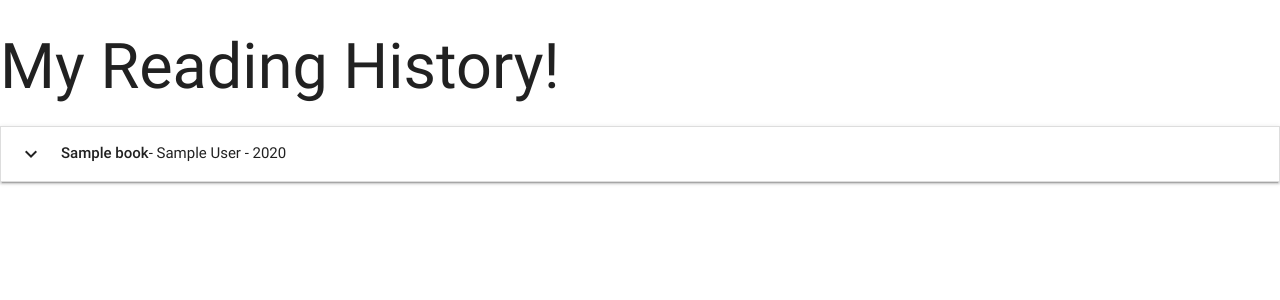
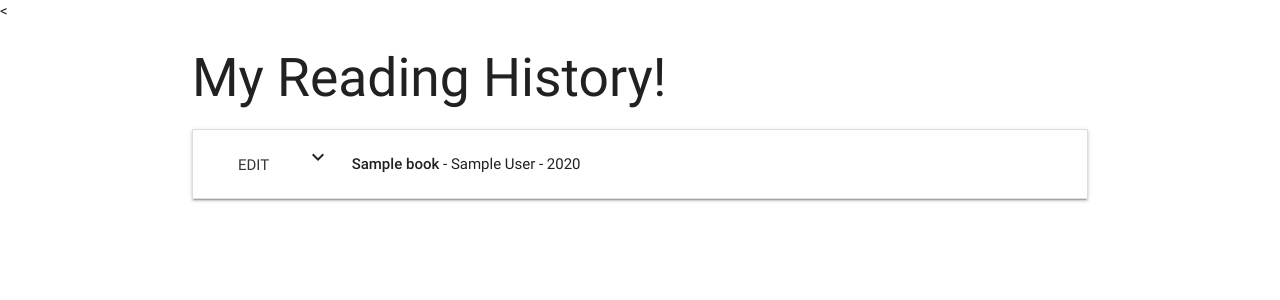
Before and after one commit to nitr-am/milestone_3_python_mongoDB, a Flask app: page / in a window 1280 px wide. Shown: the top 300 px of the page. Run offline with Flask 2, Linux system fonts and the light colour scheme; a database or web service that is not in the repository returns one stand-in record (values such as "Sample title"); some libraries are stand-ins or nearby versions.

Commit message:
Adding different function

```diff
--- a/app.py
+++ b/app.py
@@ -28,6 +28,30 @@ def add_new_book():
     books.insert_one(request.form.to_dict())
     return redirect(url_for('show_books'))
 
+@app.route('/edit_book/<book_id>')
+def edit_book(book_id):
+    the_book = mongo.db.books.find_one({"_id": ObjectId(book_id)})
+    all_genres = mongo.db.genres.find()
+    all_scores = mongo.db.scores.find()
+    return render_template('editbook.html', book=the_book,
+                           genres=all_genres,
+                           scores=all_scores)
+
+@app.route('/update_book/<book_id>', methods=["POST"])
+def update_book(book_id):
+    books = mongo.db.books
+    books.update( {'_id': ObjectId(book_id)},
+    {
+        'book_title':request.form.get('book_title'),
+        'book_author':request.form.get('book_author'),
+        'book_year':request.form.get('book_year'),
+        'book_genre':request.form.get('book_genre'),
+        'book_score':request.form.get('book_score'),
+        'book_review': request.form.get('book_review')
+    })
+    return redirect(url_for('show_books'))
+
+
 
 if __name__ == '__main__':
     app.run(host=os.environ.get('IP', "0.0.0.0"),
--- /dev/null
+++ b/static/css/style.css
@@ -0,0 +1,7 @@
+.specs {
+    height: 24px;
+    width: 60px;
+    line-height: 24px;
+    margin: 5px 5px;
+    padding: 0 0.5em;
+}
--- a/templates/base.html
+++ b/templates/base.html
@@ -3,12 +3,14 @@
     <head>
         <link href="https://fonts.googleapis.com/icon?family=Material+Icons" rel="stylesheet">
         <link rel="stylesheet" href="https://cdnjs.cloudflare.com/ajax/libs/materialize/0.100.2/css/materialize.min.css">
+        <<link rel="stylesheet" href="{{url_for('static', filename='css/style.css')}}" type="text/css" />
     </head>
     <body>
-        <h1>My Reading History!</h1>
-        {% block content %}
-        {% endblock %}
-
+        <div class="container">
+            <h2>My Reading History!</h2>
+            {% block content %}
+            {% endblock %}
+        </div>
         <script src="https://cdnjs.cloudflare.com/ajax/libs/jquery/3.2.1/jquery.min.js"></script>
         <script src="https://cdnjs.cloudflare.com/ajax/libs/materialize/0.100.2/js/materialize.min.js"></script>
         <script type="text/javascript">
--- a/templates/books.html
+++ b/templates/books.html
@@ -1,10 +1,21 @@
 {% extends 'base.html' %}
 {% block content %}
+
+<ul class="collapsible" data-collapsible="accordion">
     {% for book in books %}
-    <ul class="collapsible" data-collapsible="accordion">
     <li>
-        <div class="collapsible-header"><i class="material-icons">expand_more</i> <strong>{{book.book_title}} </strong>  - {{book.book_author}} - {{book.book_year}}</div>
-        <div class="collapsible-body"><span> {{book.book_review}} </span></div>
+        <div class="collapsible-header">
+            <div>
+                <a href="{{ url_for('edit_book', book_id=book._id) }}" method='POST' class="waves-effect waves-teal btn-flat">Edit</a>
+                <i class="material-icons col s6">expand_more</i> <strong>{{book.book_title }} </strong>  - {{book.book_author}} - {{book.book_year}}
+            </div>
+            <div>
+                <!-- <a class="waves-effect waves-light btn btn_small button right">Edit</a> -->
+            </div>
+        </div>
+        <div class="collapsible-body">
+            <span> {{book.book_review}} </span>
+        </div>
     </li>
         <!-- {{book.book_title}}
         {{book.book_genre}}
@@ -13,7 +24,7 @@
         {{book.book_review}}
         {{book.book_score}} -->
     {% endfor %}
-
+</ul>
 <!-- <ul class="collapsible" data-collapsible="accordion">
     <li>
         <div class="collapsible-header"><i class="material-icons">expand_more</i> First </div>
```
Also changed, not shown: templates/editbook.html (renamed from templates/addbook.html, +23 -10 lines).
